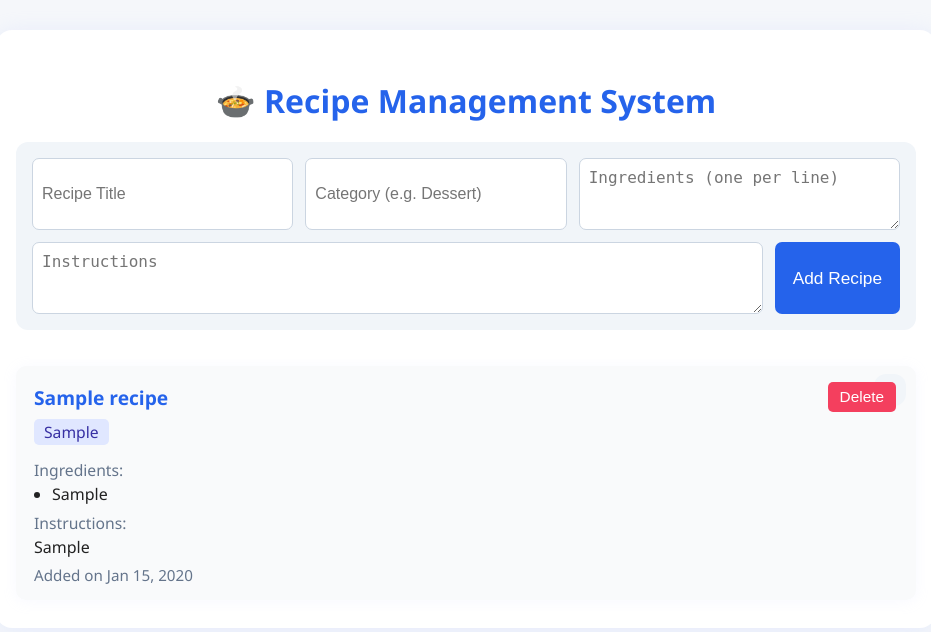
After one commit to 4MKBS/php-learning-project, a PHP site: page /php-learning-project/projects/recipe-management-system/index.php in a window 1280 px wide. The commit adds this page. Shown: the top 632 px of the page, without its empty margins (174-1105 px from the left). Run offline with PHP 8.4, Linux system fonts and the light colour scheme; tables that the repository leaves empty or names only in its code hold one stand-in row (values such as "Sample post").

Commit message:
simple recipe

```diff
--- a/index.php
+++ b/index.php
@@ -27,6 +27,7 @@
         <li><a href="projects/password-generator/index.php">22. Password Generator</a></li>
         <li><a href="projects/basic-shopping-cart/index.php">23. Basic Shopping Cart</a></li>
         <li><a href="projects/expenseTracker/index.php">24. Expense Tracker</a></li>
+        <li><a href="projects/recipe-management-system/index.php">25. Recipe Management System</a></li>
         <!-- Add more project links here -->
     </ul>
 </main>
--- /dev/null
+++ b/projects/recipe-management-system/db.php
@@ -0,0 +1,11 @@
+<?php
+$host = 'localhost';
+$user = 'root';      // Change to your DB user
+$pass = '';          // Change to your DB password
+$dbname = 'recipe_db';
+
+$conn = new mysqli($host, $user, $pass, $dbname);
+if ($conn->connect_error) {
+    die("Connection failed: " . $conn->connect_error);
+}
+?>
--- /dev/null
+++ b/projects/recipe-management-system/index.php
@@ -0,0 +1,97 @@
+<?php
+require 'db.php';
+// Handle Add
+if (isset($_POST['add'])) {
+    $title = trim($_POST['title']);
+    $ingredients = trim($_POST['ingredients']);
+    $instructions = trim($_POST['instructions']);
+    $category = trim($_POST['category']);
+    if ($title && $ingredients && $instructions) {
+        $stmt = $conn->prepare("INSERT INTO recipes (title, ingredients, instructions, category) VALUES (?, ?, ?, ?)");
+        $stmt->bind_param("ssss", $title, $ingredients, $instructions, $category);
+        $stmt->execute();
+        $stmt->close();
+        header("Location: index.php"); exit;
+    }
+}
+// Handle Delete
+if (isset($_GET['delete'])) {
+    $id = intval($_GET['delete']);
+    $conn->query("DELETE FROM recipes WHERE id=$id");
+    header("Location: index.php"); exit;
+}
+// Load Recipes
+$recipes = $conn->query("SELECT * FROM recipes ORDER BY created_at DESC");
+?>
+<!DOCTYPE html>
+<html>
+<head>
+    <title>Recipe Manager</title>
+    <meta name="viewport" content="width=device-width,initial-scale=1">
+    <style>
+        body { font-family: 'Segoe UI', Arial, sans-serif; background: #f5f7fa; margin:0; color:#222;}
+        .container { max-width: 900px; margin: 30px auto; background: #fff; border-radius: 16px; box-shadow: 0 4px 24px #c7d2fe55; padding: 28px 20px;}
+        h1 { text-align:center; color: #2563eb; margin-bottom: 20px; }
+        form { display:flex; flex-wrap:wrap; gap:12px; background:#f1f5f9; border-radius:12px; padding:16px; margin-bottom:36px;}
+        input, textarea, select { font-size:1rem; padding:9px; border-radius:7px; border:1px solid #cbd5e1; width:100%; background:#fff;}
+        input[type="text"], select { flex:1 1 230px;}
+        textarea { flex:1 1 290px; min-height:52px;}
+        button { background: #2563eb; color:#fff; border:none; border-radius:7px; padding:10px 18px; cursor:pointer;
+            font-size:1.08rem; font-weight:500; transition: background 0.13s;}
+        button:hover { background: #1e40af; }
+        .recipes { display: grid; gap:24px; grid-template-columns: repeat(auto-fit, minmax(290px,1fr)); }
+        .card { background:#f9fafb; border-radius:10px; box-shadow:0 2px 14px #c7d2fe22; padding:18px 13px 13px 18px; position:relative; }
+        .card h2 { margin:0 0 8px 0; color:#2563eb; font-size:1.2rem; }
+        .category { display:inline-block; background:#e0e7ff; color:#3730a3; border-radius:5px; padding:2px 10px; font-size:0.98em; margin-bottom:7px;}
+        .card .delete-btn { position:absolute; top:8px; right:10px; background:#f43f5e; color:#fff; border:none; border-radius:5px; padding:6px 12px; cursor:pointer; font-size:0.96rem;}
+        .card .delete-btn:hover { background:#be123c; }
+        .card .section { margin:7px 0 0 0; }
+        .label { color:#64748b; font-size:0.98em; margin-bottom:2px; }
+        @media (max-width:600px) {
+            .container { padding:7px 2vw; }
+            form { flex-direction:column; gap:8px;}
+        }
+    </style>
+</head>
+<body>
+<div class="container">
+    <h1>🍲 Recipe Management System</h1>
+    <form method="post" autocomplete="off">
+        <input type="text" name="title" placeholder="Recipe Title" required>
+        <input type="text" name="category" placeholder="Category (e.g. Dessert)">
+        <textarea name="ingredients" placeholder="Ingredients (one per line)" required></textarea>
+        <textarea name="instructions" placeholder="Instructions" required></textarea>
+        <button type="submit" name="add">Add Recipe</button>
+    </form>
+    <div class="recipes">
+    <?php if ($recipes->num_rows): foreach ($recipes as $r): ?>
+        <div class="card">
+            <form method="get" style="position:absolute;top:8px;right:10px;">
+                <input type="hidden" name="delete" value="<?= $r['id'] ?>">
+                <button class="delete-btn" onclick="return confirm('Delete this recipe?');">Delete</button>
+            </form>
+            <h2><?= htmlspecialchars($r['title']) ?></h2>
+            <?php if ($r['category']): ?><span class="category"><?= htmlspecialchars($r['category']) ?></span><?php endif; ?>
+            <div class="section">
+                <div class="label">Ingredients:</div>
+                <ul style="margin:0 0 0 18px;padding:0;">
+                    <?php foreach (explode("\n", $r['ingredients']) as $ing): ?>
+                        <li><?= htmlspecialchars(trim($ing)) ?></li>
+                    <?php endforeach; ?>
+                </ul>
+            </div>
+            <div class="section">
+                <div class="label">Instructions:</div>
+                <div><?= nl2br(htmlspecialchars($r['instructions'])) ?></div>
+            </div>
+            <div class="label" style="margin-top:7px; font-size:0.95em;">
+                Added on <?= date('M d, Y', strtotime($r['created_at'])) ?>
+            </div>
+        </div>
+    <?php endforeach; else: ?>
+        <div style="color:#888;font-size:1.1em;">No recipes yet. Add your first one above!</div>
+    <?php endif; ?>
+    </div>
+</div>
+</body>
+</html>
```
